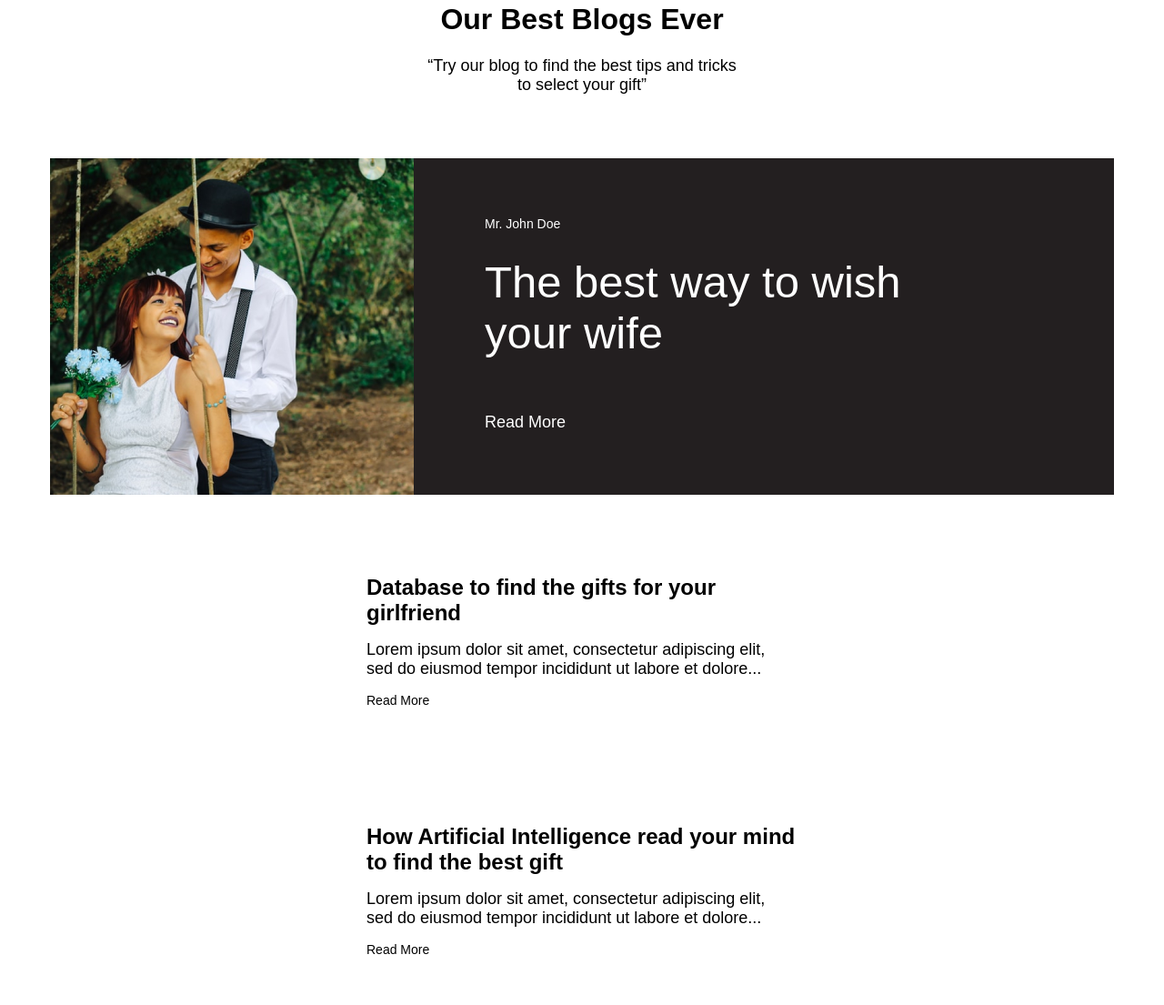
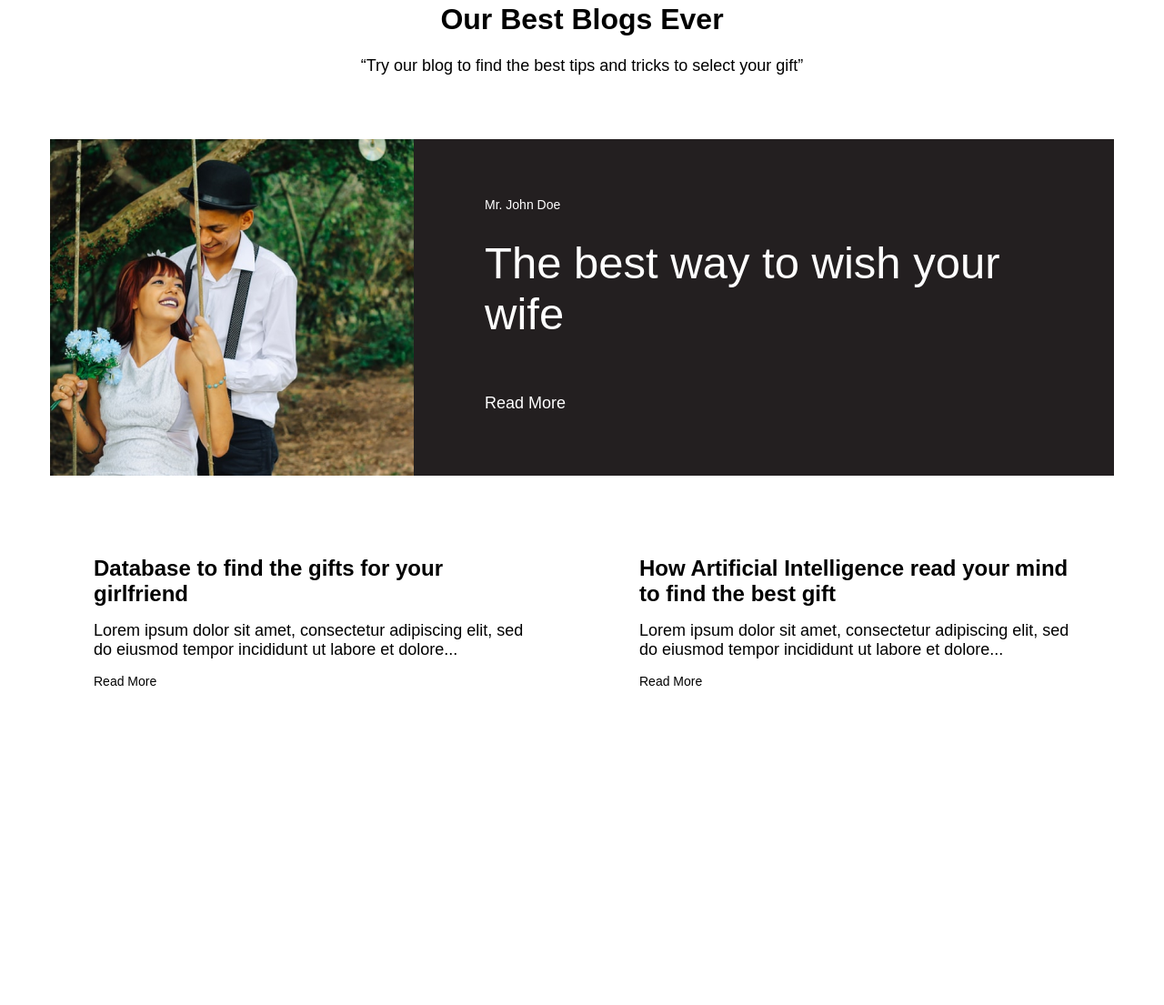
Before and after one commit to Milonga94/find-a-gift, a plain HTML site: page index.html in a window 1280 px wide. Shown: the part 2662-3767 px from the top of the page at 91% size. After the commit the page ends 3549 px from the top, so only its background shows below. Drawn offline with Linux system fonts and the light colour scheme.

Commit message:
правки после review

```diff
--- a/index.html
+++ b/index.html
@@ -73,7 +73,7 @@
                                 <img src="images/shoes.png" alt="shoes">
                                 <div class="background-cards">
                                     <h3>Anniversary</h3>
-                                    <a class="link" href="ссылка">See More &gt;</a>
+                                    <span>See More &gt;</span>
                                 </div>
                             </a>
                         </li>
@@ -82,7 +82,7 @@
                                 <img src="images/tag.png" alt="tag">
                                 <div class="background-cards">
                                     <h3>Valentine's Day</h3>
-                                    <a class="link" href="ссылка">See More &gt;</a>
+                                    <span>See More &gt;</span>
                                 </div>
                             </a>
                         </li>
@@ -91,7 +91,7 @@
                                 <img src="images/christmas-tree.png" alt="christmas tree">
                                 <div class="background-cards">
                                     <h3>Christmas</h3>
-                                    <a class="link" href="ссылка">See More &gt;</a>
+                                    <span>See More &gt;</span>
                                 </div>
                             </a>
                         </li>
@@ -131,8 +131,8 @@
                     <ul class="best-way-card-text">
                         <li class="card-text">
                             <a class="link" href="ссылка">
-                                <h3 class="card-title"><b>Database to find the gifts for your<br>girlfriend</b></h3>
-                                <p>Lorem ipsum dolor sit amet, consectetur adipiscing elit,<br> sed do eiusmod tempor
+                                <h3 class="card-title"><b>Database to find the gifts for your girlfriend</b></h3>
+                                <p>Lorem ipsum dolor sit amet, consectetur adipiscing elit, sed do eiusmod tempor
                                     incididunt
                                     ut labore et dolore...</p>
                                 <p class="card-p">Read More</p>
@@ -140,10 +140,10 @@
                         </li>
                         <li class="card-text">
                             <a class="link" href="ссылка">
-                                <h3 class="card-title"><b></b>How Artificial Intelligence read your mind<br>to find the
+                                <h3 class="card-title"><b>How Artificial Intelligence read your mind to find the
                                     best
                                     gift</b></h3>
-                                <p>Lorem ipsum dolor sit amet, consectetur adipiscing elit,<br> sed do eiusmod tempor
+                                <p>Lorem ipsum dolor sit amet, consectetur adipiscing elit, sed do eiusmod tempor
                                     incididunt
                                     ut labore et dolore...</p>
                                 <p class="card-p">Read More</p>
--- a/style.css
+++ b/style.css
@@ -212,7 +212,7 @@ p {
 
 .best-blogs-text {
     text-align: center;
-    padding: 88px 466px 70px 466px;
+    padding: 88px 0 70px;
 }
 
 .blogs-title {
@@ -227,7 +227,7 @@ p {
 .best-way-text{
     background: #231F20;
     color: #FFFFFF;
-    padding: 64px 200px 48px 78px;
+    padding: 64px 78px 48px 78px;
 }
 .name {
     font-size: 14px;
@@ -243,8 +243,8 @@ p {
     grid-template-columns: repeat(auto-fit, 570px);
     list-style: none;
     gap: 30px;
-    margin: 40px 135px 80px 135px;
-    padding: 0;
+    margin: 0;
+    padding: 40px 0 80px;
 }
 .card-title {
     font-size: 24px;
```
